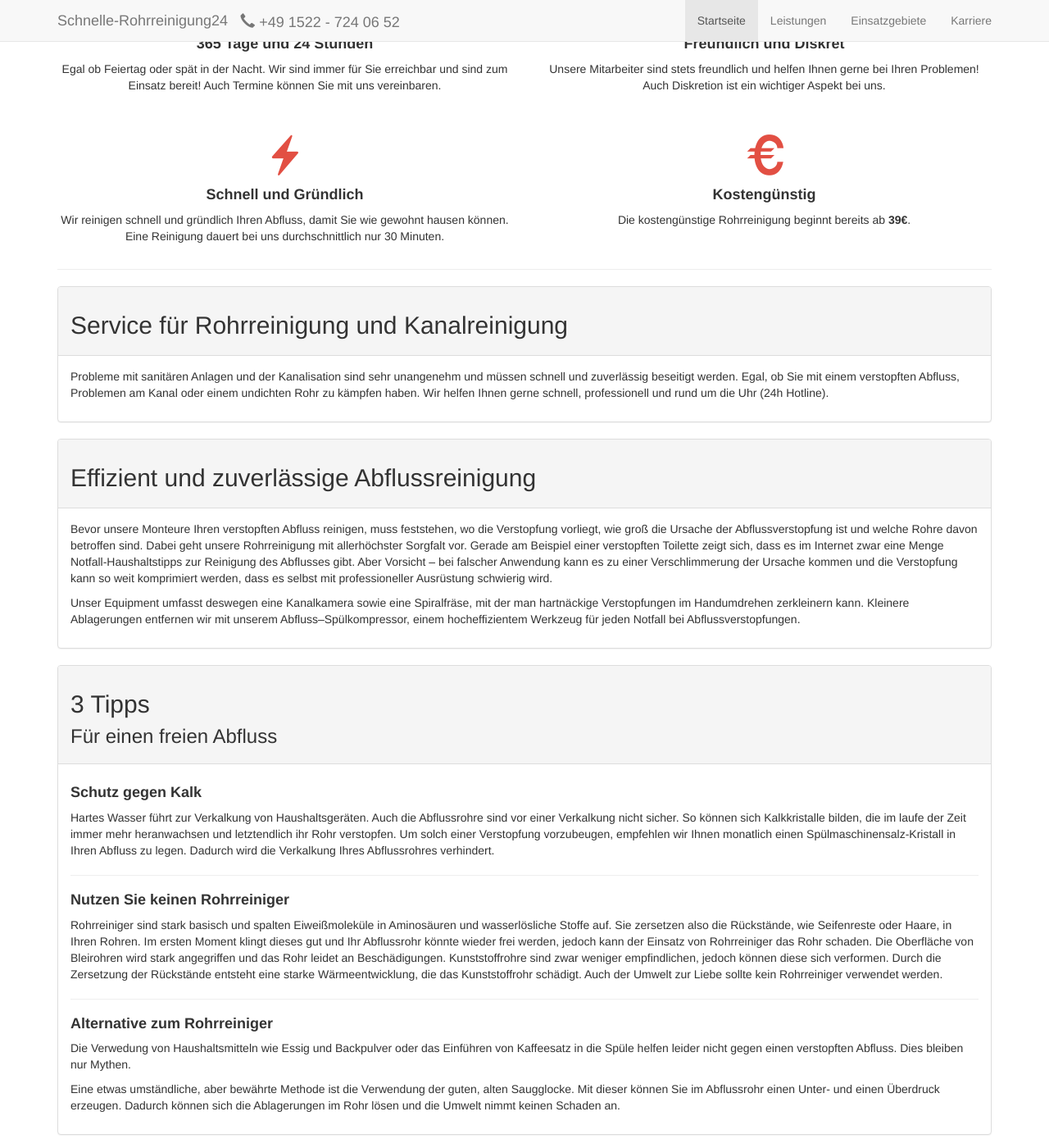
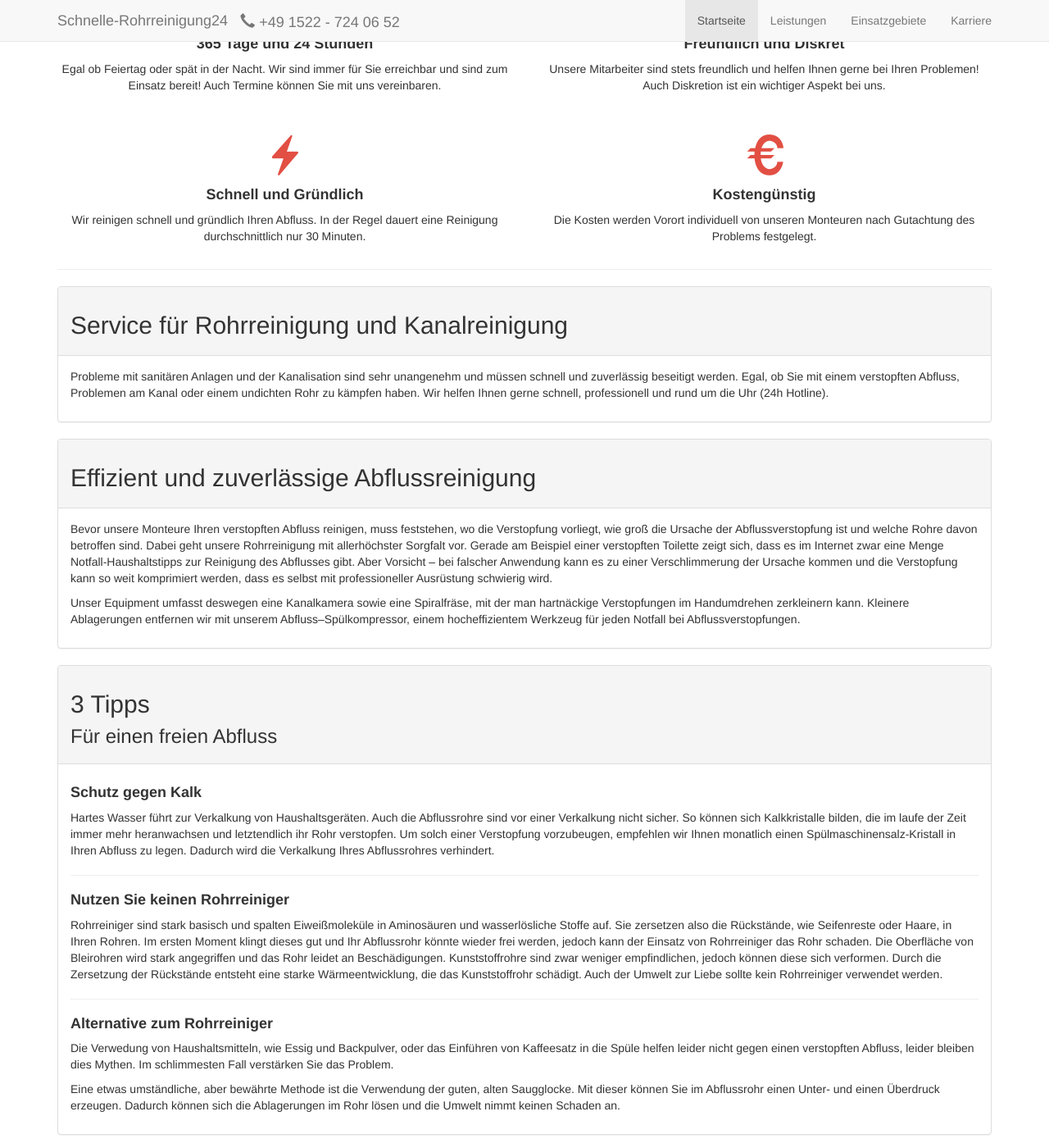
Before and after one commit to schnelle-rohrreinigung24/website, a Jekyll site: the page built from index.html, in a window 1280 px wide and 1400 px high, scrolled down 392 px. Shown: the whole window at 82% size. Built offline with Jekyll 4.4.1, drawn with Linux system fonts in a browser that asks for light colours.

Commit message:
Rechtschreibfehler entfernt Landing Page Inhalt verändert - Kosten - hausen weg

```diff
--- a/CNAME
+++ b/CNAME
@@ -1 +1 @@
-test.schnelle-rohrreinigung24.de
+schnelle-rohrreinigung24.de
--- a/index.html
+++ b/index.html
@@ -70,14 +70,17 @@ changefreq: weekly
                 <span class="glyphicon glyphicon-flash logo-small"></span>
                 <h4><strong>Schnell und Gründlich</strong></h4>
                 <p>
-                    Wir reinigen schnell und gründlich Ihren Abfluss, damit Sie wie gewohnt hausen können.
-                    Eine Reinigung dauert bei uns durchschnittlich nur 30 Minuten.
+                    Wir reinigen schnell und gründlich Ihren Abfluss. In der Regel dauert
+                    eine Reinigung durchschnittlich nur 30 Minuten.
                 </p>
             </div>
             <div class="col-md-6">
                 <span class="glyphicon glyphicon-euro logo-small"></span>
                 <h4><strong>Kostengünstig</strong></h4>
-                <p>Die kostengünstige Rohrreinigung beginnt bereits ab <strong>39€</strong>.</p>
+                <p>
+                    Die Kosten werden Vorort individuell von unseren Monteuren
+                    nach Gutachtung des Problems festgelegt.
+                </p>
             </div>
         </div>
     </div>
@@ -167,9 +170,9 @@ changefreq: weekly
                 <!--<span class="label label-default">3</span>-->
                 <h4>Alternative zum Rohrreiniger</h4>
                 <p>
-                    Die Verwedung von Haushaltsmitteln wie Essig und Backpulver oder das Einführen von Kaffeesatz in die
-                    Spüle helfen leider nicht gegen einen verstopften Abfluss.
-                    Dies bleiben nur Mythen.
+                    Die Verwedung von Haushaltsmitteln, wie Essig und Backpulver, oder das Einführen von Kaffeesatz in
+                    die Spüle helfen leider nicht gegen einen verstopften Abfluss, leider bleiben dies Mythen. Im
+                    schlimmesten Fall verstärken Sie das Problem.
                 </p>
                 <p>
                     Eine etwas umständliche, aber bewährte Methode ist die Verwendung der guten, alten Saugglocke.
```
